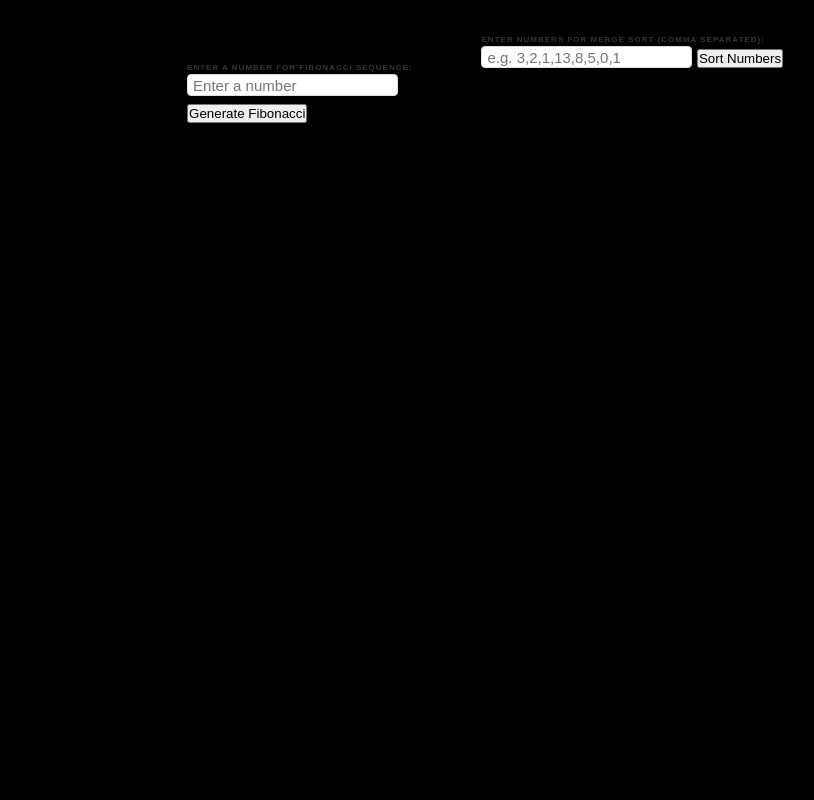
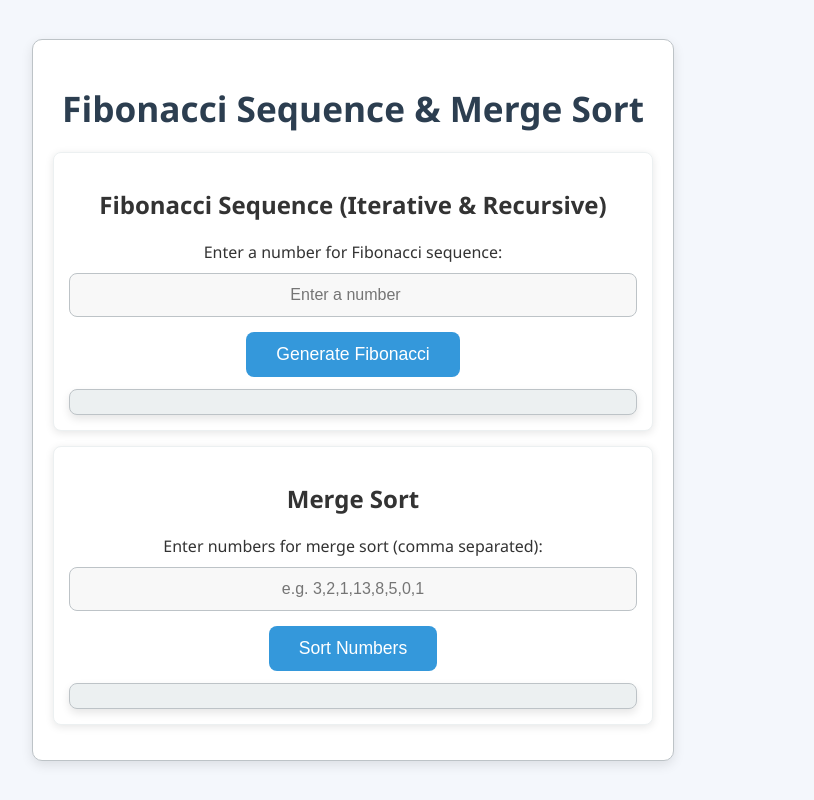
Before and after one commit to Anil-Gollapalli/qtrams_training, a plain HTML site: page recursion-project/index.html in a window 1280 px wide. Shown: the whole page, without its empty margins (287-1101 px from the left). Drawn offline with Linux system fonts and the light colour scheme; files that its build step writes are made by us from their sources.

Commit message:
Safe commit message

```diff
--- a/recursion-project/index.html
+++ b/recursion-project/index.html
@@ -4,7 +4,7 @@
     <meta charset="UTF-8">
     <meta name="viewport" content="width=device-width, initial-scale=1.0">
     <title>Fibonacci & Merge Sort</title>
-    <link rel="stylesheet" href="style.css">
+    <link rel="stylesheet" href="styles.css">
 </head>
 <body>
 
--- a/recursion-project/styles.css
+++ b/recursion-project/styles.css
@@ -9,116 +9,135 @@ body {
     align-items: center;
     height: 100vh;
     color: #333;
+    overflow: hidden;  /* Prevent scrolling */
 }
 
 /* Main Container */
 .container {
     background-color: #ffffff;
-    padding: 40px;
-    border-radius: 15px;
-    box-shadow: 0 6px 20px rgba(0, 0, 0, 0.1);
+    padding: 20px;  /* Reduced padding */
+    border-radius: 10px;  /* Slightly smaller radius */
+    box-shadow: 0 4px 12px rgba(0, 0, 0, 0.1);
     width: 100%;
-    max-width: 800px;
+    max-width: 600px;  /* Reduced max-width */
     text-align: center;
     overflow: hidden;
+    border: 1px solid #bdc3c7;  /* Reduced border size */
 }
 
 /* Heading Styles */
 h1 {
-    font-size: 2.5em;
-    margin-bottom: 25px;
-    color: #2c3e50;  /* Darker shade for heading */
+    font-size: 2.2em;  /* Slightly smaller font size */
+    margin-bottom: 20px;  /* Reduced margin */
+    color: #2c3e50;
     font-weight: 700;
 }
 
 /* Section Styles */
 .section {
-    margin-bottom: 30px;
+    margin-bottom: 15px;  /* Reduced margin */
     background-color: #ffffff;
-    padding: 25px;
-    border-radius: 12px;
-    box-shadow: 0 2px 15px rgba(0, 0, 0, 0.1);
-    border: 2px solid #ecf0f1;  /* Lighter border for section */
+    padding: 15px;  /* Reduced padding */
+    border-radius: 8px;  /* Smaller radius */
+    box-shadow: 0 2px 8px rgba(0, 0, 0, 0.1);
+    border: 1px solid #ecf0f1;
 }
 
 /* Input Fields */
 input[type="number"],
 input[type="text"] {
-    padding: 14px;
+    padding: 12px;  /* Reduced padding */
     width: 100%;
-    margin-top: 12px;
-    margin-bottom: 18px;
-    border-radius: 8px;
-    border: 2px solid #bdc3c7;  /* Soft grey border */
-    font-size: 1.1em;
-    background-color: #f8f8f8;  /* Soft light background */
+    margin-top: 10px;  /* Reduced margin */
+    margin-bottom: 15px;  /* Reduced margin */
+    border-radius: 8px;  /* Smaller border radius */
+    border: 1px solid #bdc3c7;  /* Reduced border size */
+    font-size: 1em;  /* Smaller font size */
+    background-color: #f8f8f8;
     box-sizing: border-box;
+    text-align: center;
 }
 
 /* Focus Effect for Inputs */
 input[type="number"]:focus,
 input[type="text"]:focus {
     outline: none;
-    border-color: #3498db;  /* Blue border on focus */
+    border-color: #3498db;
     background-color: #e6f7ff;
 }
 
 /* Button Styles */
 button {
-    padding: 14px 30px;
-    background-color: #3498db;  /* Soft blue */
+    padding: 12px 30px;  /* Reduced padding */
+    background-color: #3498db;
     color: white;
     border: none;
-    border-radius: 8px;
+    border-radius: 8px;  /* Smaller border radius */
     cursor: pointer;
-    font-size: 1.2em;
+    font-size: 1.1em;  /* Slightly smaller font size */
     transition: background-color 0.3s ease, transform 0.2s ease;
+    margin: 0 auto;
+    display: block;
 }
 
 /* Button Hover Effect */
 button:hover {
-    background-color: #2980b9;  /* Darker blue on hover */
+    background-color: #2980b9;
     transform: scale(1.05);
 }
 
 /* Output Result Styles */
 #fibResult, #mergeSortResult {
-    margin-top: 20px;
-    font-size: 1.2em;
+    margin-top: 12px;  /* Reduced margin */
+    font-size: 1em;  /* Slightly smaller font size */
     font-weight: bold;
     color: #333;
-    padding: 18px;
-    background-color: #ecf0f1;  /* Light grey background */
+    padding: 12px;  /* Slightly reduced padding */
+    background-color: #ecf0f1;
     border-radius: 8px;
-    border: 2px solid #bdc3c7;  /* Soft border color */
-    box-shadow: 0 4px 10px rgba(0, 0, 0, 0.1);
+    border: 1px solid #bdc3c7;  /* Reduced border size */
+    box-shadow: 0 4px 8px rgba(0, 0, 0, 0.1);
     max-width: 100%;
     margin-left: auto;
     margin-right: auto;
     text-align: left;
     white-space: pre-wrap;
     word-wrap: break-word;
+    overflow-wrap: break-word;  /* Ensures long content breaks properly */
+    word-break: break-word;
+    height: auto;  /* Ensure height adjusts based on content */
+    max-height: 300px;  /* Limit the maximum height for content to prevent overflow */
+    overflow-y: auto;  /* Allow vertical scroll within the result box if needed */
 }
 
 /* Output Result Heading */
 #fibResult h3, #mergeSortResult h3 {
-    font-size: 1.3em;
-    color: #3498db;  /* Matching blue for output headings */
-    margin-bottom: 10px;
+    font-size: 1.1em;  /* Slightly smaller heading */
+    color: #3498db;
+    margin-bottom: 8px;  /* Reduced margin */
 }
 
 /* Responsive Design */
 @media (max-width: 768px) {
     .container {
-        padding: 25px;
+        padding: 15px;
         max-width: 100%;
     }
 
     h1 {
-        font-size: 2em;
+        font-size: 1.8em;  /* Smaller heading font size for small screens */
     }
 
     button {
-        font-size: 1em;
+        font-size: 1em;  /* Adjusted for small screens */
+    }
+
+    input[type="number"],
+    input[type="text"] {
+        font-size: 0.9em;  /* Adjusted font size for smaller screens */
+    }
+
+    #fibResult, #mergeSortResult {
+        max-height: 200px;  /* Smaller max height for mobile screens */
     }
 }
```
